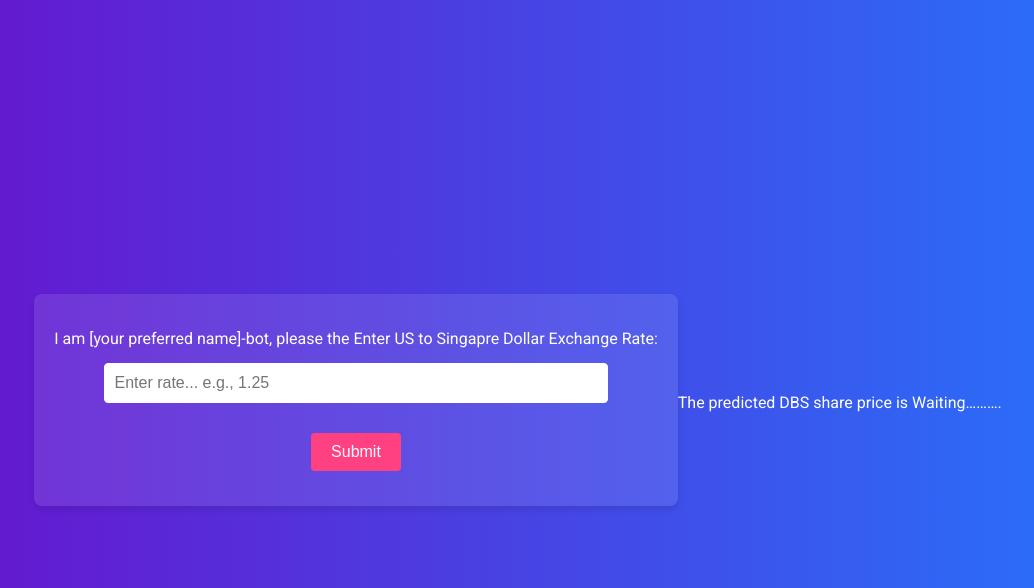
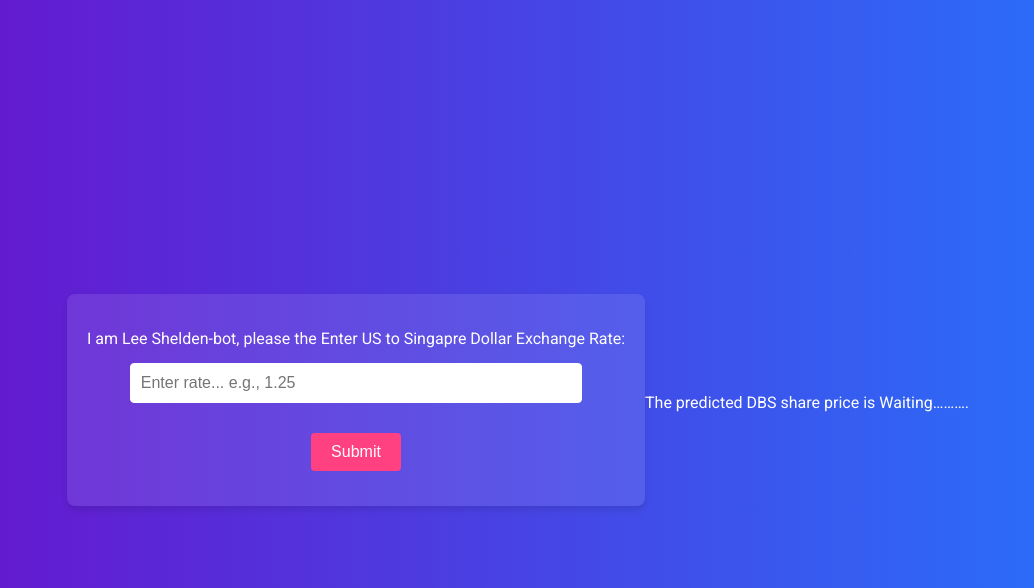
Before and after one commit to Libranate/dbs-prediction, a Flask app: page / in a window 1280 px wide. Shown: the top 588 px of the page, without its empty margins (122-1156 px from the left). Run offline with Flask 3, Linux system fonts and the light colour scheme.

Commit message:
Add files via upload

```diff
--- a/templates/index.html
+++ b/templates/index.html
@@ -51,10 +51,10 @@
 </head>
 <body>
     <form action="/" method="post">
-        <p>I am [your preferred name]-bot, please the Enter US to Singapre Dollar Exchange Rate:</p>
+        <p>I am Lee Shelden-bot, please the Enter US to Singapre Dollar Exchange Rate:</p>
         <p><input type="number" step="0.01" name="rates" placeholder="Enter rate... e.g., 1.25"></p>
         <p><input type="submit" value="Submit"></p>
     </form>
-    <p style="text-align: center; margin-top: 20px;">The predicted DBS share price is {{result}}</p>
+    <p style="text-align: center; margin-top: 20px;">The predicted DBS share price is Waiting……….</p>
 </body>
 </html>
```
